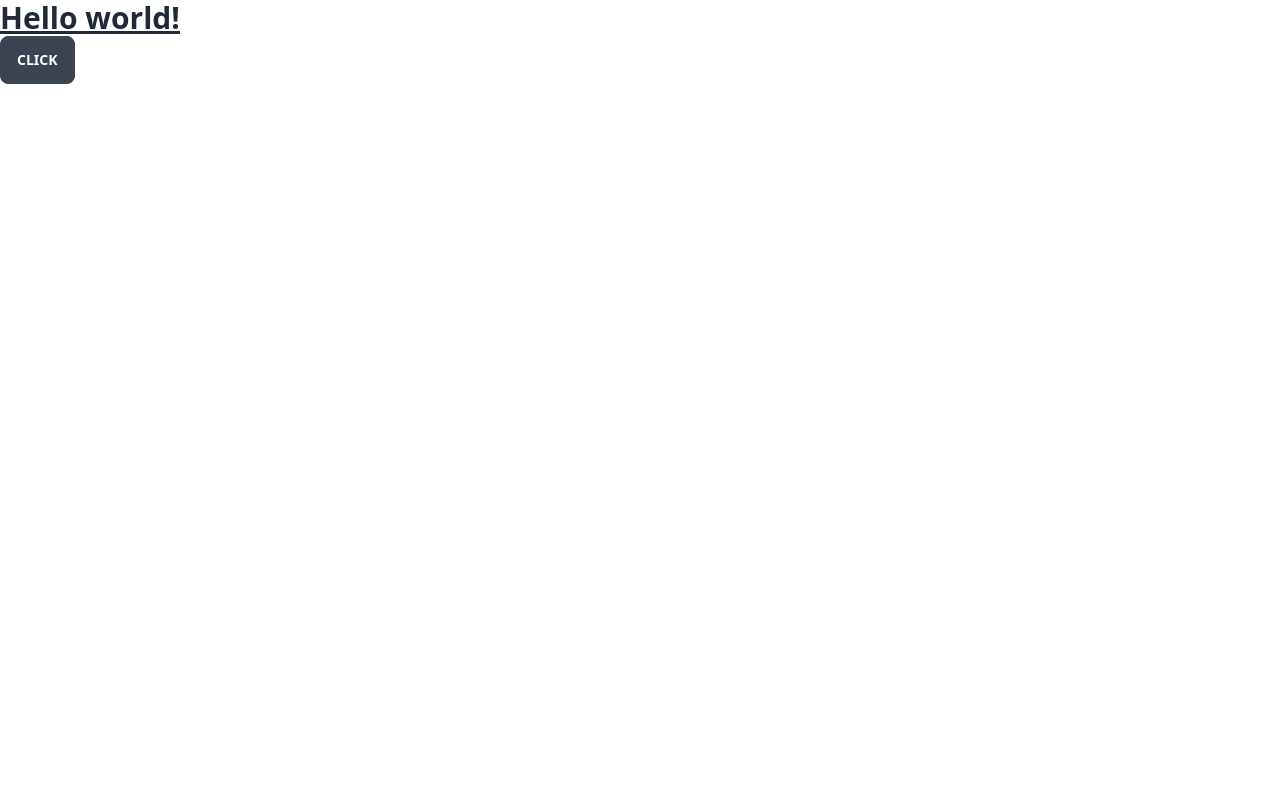
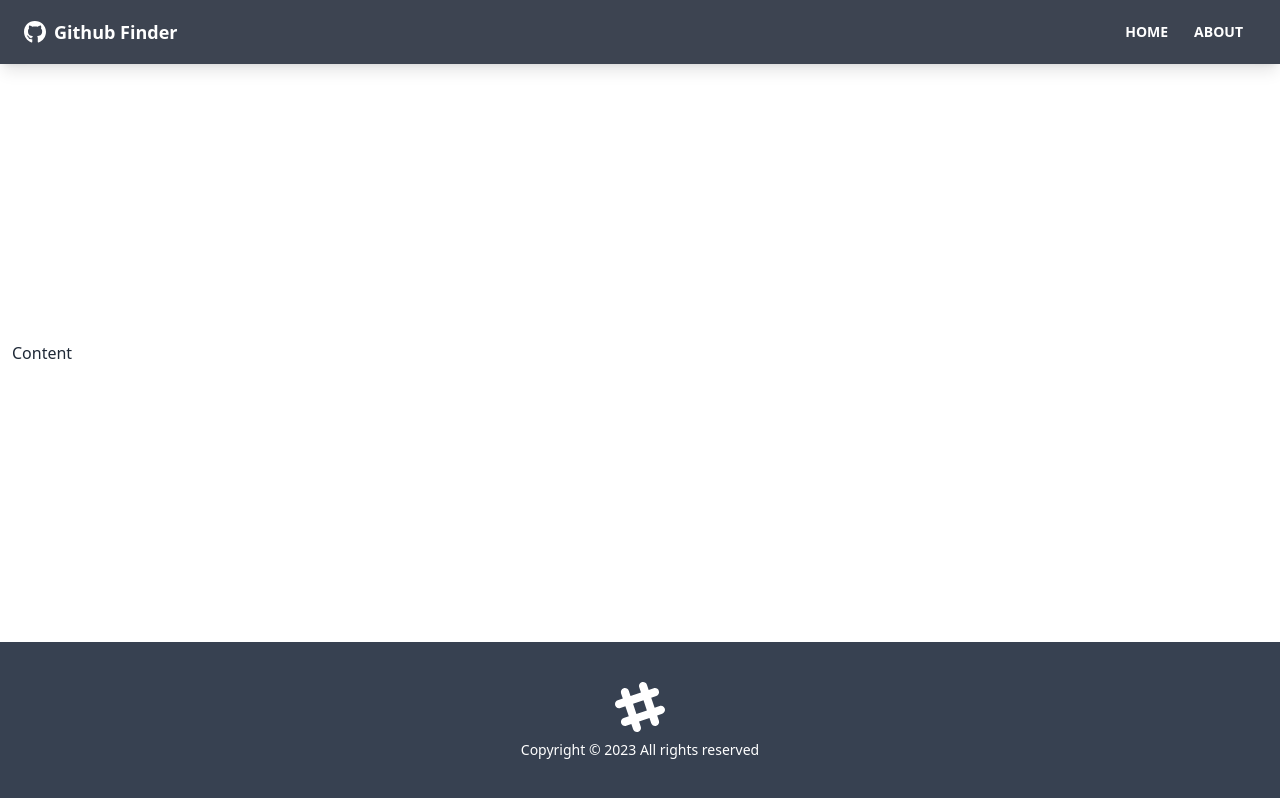
Before and after one commit to RLCASTRO/github-finder, a React (Create React App) app: page / in a window 1280 px wide. Built offline with nearby package versions, Linux system fonts and the light colour scheme; the HTML template or start-up script is replaced by a standard one.

Commit message:
created the navbar component and the footer component

```diff
--- a/package.json
+++ b/package.json
@@ -9,6 +9,8 @@
     "daisyui": "^2.51.6",
     "react": "^18.2.0",
     "react-dom": "^18.2.0",
+    "react-icons": "^4.8.0",
+    "react-router-dom": "^6.11.1",
     "react-scripts": "5.0.1",
     "web-vitals": "^2.1.4"
   },
--- a/src/App.js
+++ b/src/App.js
@@ -1,10 +1,18 @@
+import { BrowserRouter as Router, Route, Routes } from 'react-router-dom';
+import Navbar from './components/layout/Navbar';
+import Footer from './components/layout/Footer';
 
 function App() {
   return (
-    <div>
-      <h1 className='text-3xl font-bold underline'>Hello world!</h1>
-      <button className='btn'>click</button>
+  <Router>
+    <div className="flex flex-col justify-between h-screen">
+      <Navbar />
+      <main className="container mx-auto px-3 pb-12">
+      Content
+      </main>
+      <Footer />
     </div>
+  </Router>
   );
 }
 
--- /dev/null
+++ b/src/components/layout/Footer.jsx
@@ -0,0 +1,24 @@
+function Footer() {
+  const footerYear = new Date().getFullYear()
+
+  return (
+    <footer className='footer p-10 bg-gray-700 text-primary-content footer-center'>
+      <div>
+        <svg
+          width='50'
+          height='50'
+          viewBox='0 0 24 24'
+          xmlns='http://www.w3.org/2000/svg'
+          fillRule='evenodd'
+          clipRule='evenodd'
+          className='inline-block fill-current'
+        >
+          <path d='M22.672 15.226l-2.432.811.841 2.515c.33 1.019-.209 2.127-1.23 2.456-1.15.325-2.148-.321-2.463-1.226l-.84-2.518-5.013 1.677.84 2.517c.391 1.203-.434 2.542-1.831 2.542-.88 0-1.601-.564-1.86-1.314l-.842-2.516-2.431.809c-1.135.328-2.145-.317-2.463-1.229-.329-1.018.211-2.127 1.231-2.456l2.432-.809-1.621-4.823-2.432.808c-1.355.384-2.558-.59-2.558-1.839 0-.817.509-1.582 1.327-1.846l2.433-.809-.842-2.515c-.33-1.02.211-2.129 1.232-2.458 1.02-.329 2.13.209 2.461 1.229l.842 2.515 5.011-1.677-.839-2.517c-.403-1.238.484-2.553 1.843-2.553.819 0 1.585.509 1.85 1.326l.841 2.517 2.431-.81c1.02-.33 2.131.211 2.461 1.229.332 1.018-.21 2.126-1.23 2.456l-2.433.809 1.622 4.823 2.433-.809c1.242-.401 2.557.484 2.557 1.838 0 .819-.51 1.583-1.328 1.847m-8.992-6.428l-5.01 1.675 1.619 4.828 5.011-1.674-1.62-4.829z'></path>
+        </svg>
+        <p>Copyright &copy; {footerYear} All rights reserved</p>
+      </div>
+    </footer>
+  )
+}
+
+export default Footer
--- /dev/null
+++ b/src/components/layout/Navbar.jsx
@@ -0,0 +1,37 @@
+import { FaGithub } from 'react-icons/fa';
+import { Link } from 'react-router-dom';
+import PropTypes from 'prop-types';
+const Navbar = ({ title }) => {
+  return (
+    <nav className='navbar mb-12 shadow-lg bg-neutral text-neutral-content'>
+      <div className='container mx-auto'>
+        <div className='flex-none px-2 mx-2'>
+          <FaGithub className='inline pr-2 text-3xl' />
+          <Link to='/' className='text-lg font-bold align-middle'>
+            {title}
+          </Link>
+        </div>
+        <div className='flex-1 px-2 mx-2'>
+          <div className='flex justify-end'>
+            <Link to='/' className='btn btn-ghost btn-sm rounded-btn'>
+              Home
+            </Link>
+            <Link to='/about' className='btn btn-ghost btn-sm rounded-btn'>
+              About
+            </Link>
+          </div>
+        </div>
+      </div>
+    </nav>
+  );
+};
+
+Navbar.defaultProps = {
+  title: 'Github Finder',
+};
+
+Navbar.propTypes = {
+  title: PropTypes.string,
+};
+
+export default Navbar;
```
Also changed, not shown: 1 other file (tests, documents, lock files or other folders).
